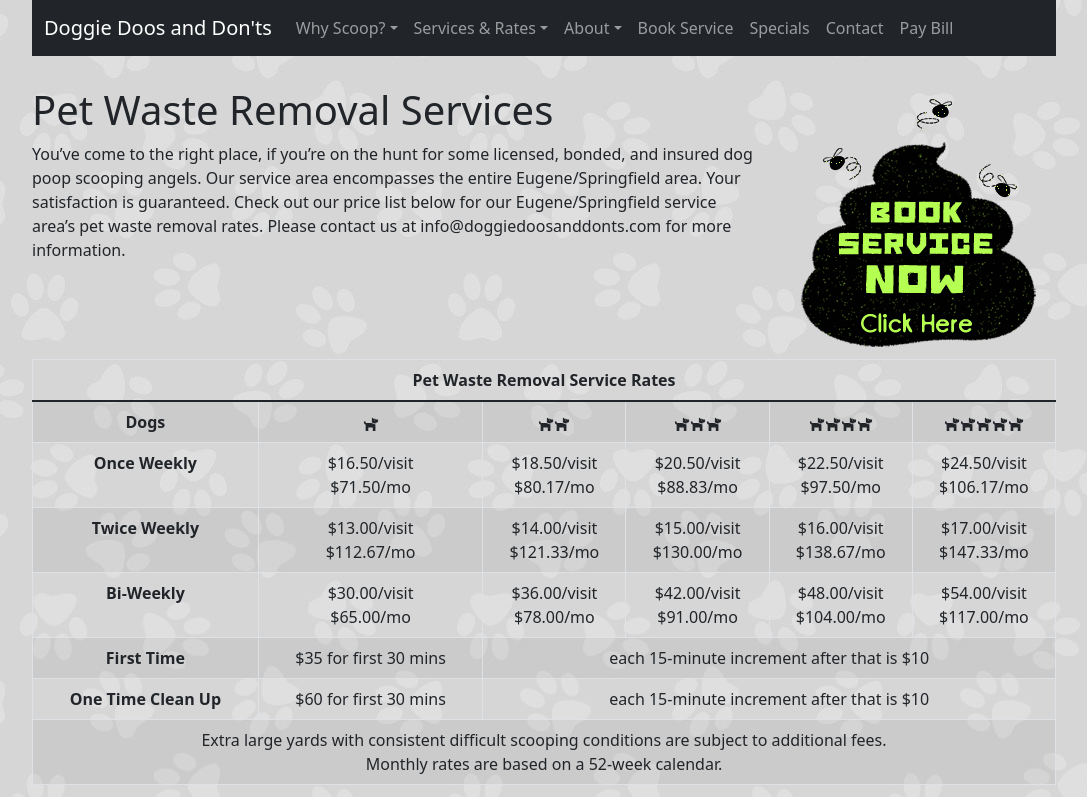
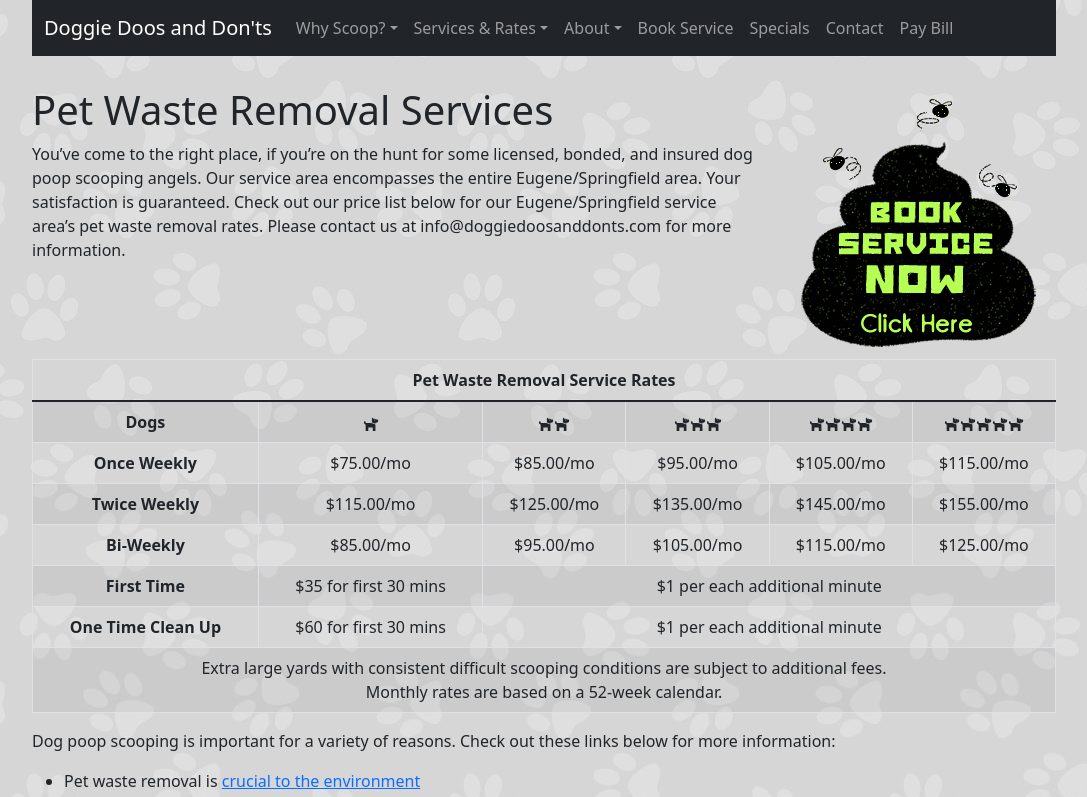
Before and after one commit to websupergirl/doggiedoos, a React (Create React App) app: page /pet-waste-removal in a window 1280 px wide. Shown: the top 797 px of the page, without its empty margins (96-1183 px from the left). Built offline with nearby package versions, Linux system fonts and the light colour scheme.

Commit message:
add Oct 2025 price changes

```diff
--- a/src/components/WasteTable.js
+++ b/src/components/WasteTable.js
@@ -43,37 +43,37 @@
         </tr>
         <tr>
           <th>Once Weekly</th>
-          <td>$16.50/visit<br />$71.50/mo</td>
-          <td>$18.50/visit<br />$80.17/mo</td>
-          <td>$20.50/visit<br />$88.83/mo</td>
-          <td>$22.50/visit<br />$97.50/mo</td>
-          <td>$24.50/visit<br />$106.17/mo</td>
+          <td>$75.00/mo</td>
+          <td>$85.00/mo</td>
+          <td>$95.00/mo</td>
+          <td>$105.00/mo</td>
+          <td>$115.00/mo</td>
         </tr>
         <tr>
           <th>Twice Weekly</th>
-          <td>$13.00/visit<br />$112.67/mo</td>
-		  <td>$14.00/visit<br />$121.33/mo</td>
-		  <td>$15.00/visit<br />$130.00/mo</td>
-		  <td>$16.00/visit<br />$138.67/mo</td>
-		  <td>$17.00/visit<br />$147.33/mo</td>
+          <td>$115.00/mo</td>
+		  <td>$125.00/mo</td>
+		  <td>$135.00/mo</td>
+		  <td>$145.00/mo</td>
+		  <td>$155.00/mo</td>
         </tr>
         <tr>
           <th>Bi-Weekly</th>
-          <td>$30.00/visit<br />$65.00/mo</td>
-		  <td>$36.00/visit<br />$78.00/mo</td>
-		  <td>$42.00/visit<br />$91.00/mo</td>
-		  <td>$48.00/visit<br />$104.00/mo</td>
-		  <td>$54.00/visit<br />$117.00/mo</td>
+          <td>$85.00/mo</td>
+		  <td>$95.00/mo</td>
+		  <td>$105.00/mo</td>
+		  <td>$115.00/mo</td>
+		  <td>$125.00/mo</td>
         </tr>
         <tr>
           <th>First Time</th>
           <td>$35 for first 30 mins</td>
-		  <td colSpan="4">each 15-minute increment after that is $10</td>
+		  <td colSpan="4">$1 per each additional minute</td>
         </tr>
         <tr>
           <th>One Time Clean Up</th>
           <td>$60 for first 30 mins</td>
-		  <td colSpan="4">each 15-minute increment after that is $10</td>
+		  <td colSpan="4">$1 per each additional minute</td>
         </tr>
         <tr>
           <td colSpan="6">
--- a/src/pages/DogWalking.js
+++ b/src/pages/DogWalking.js
@@ -25,7 +25,7 @@
       </h2>
       <ul>
         <li>30 minute walk $30 for one dog</li>
-        <li>60 minute walk $40 for one dog</li>
+        <li>60 minute walk $50 for one dog</li>
 		<li>Each additional dog +$10</li>
       </ul>
       <div className="text-center">
```
